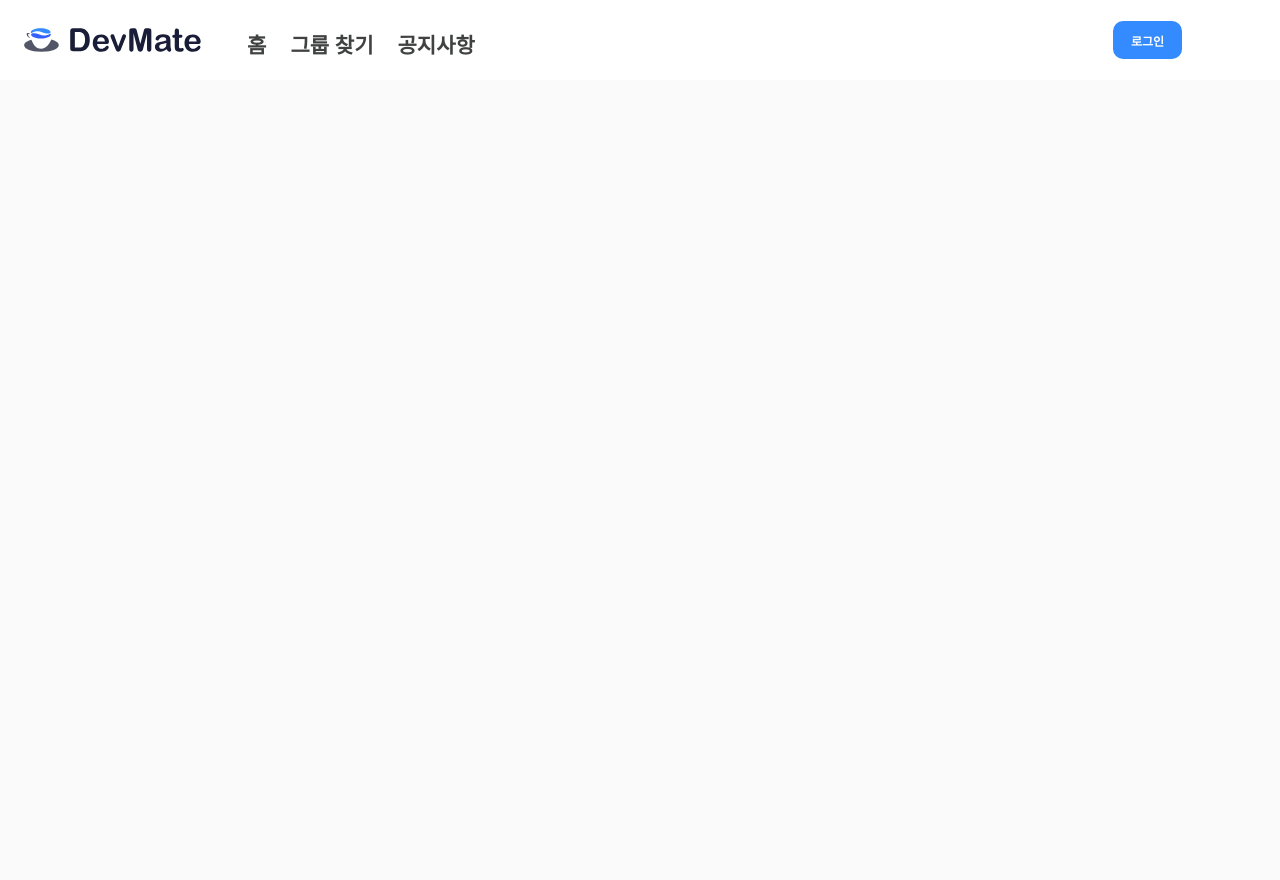
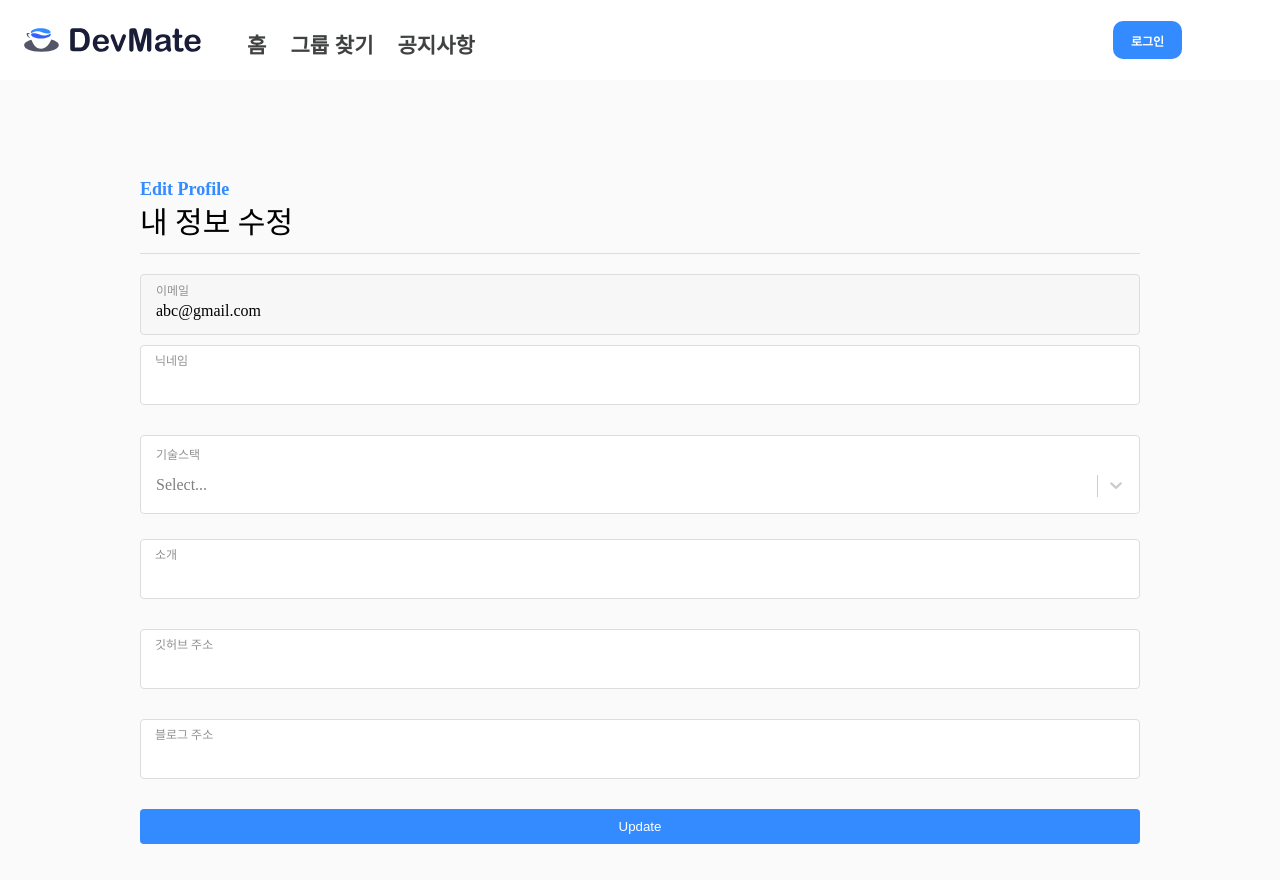
Before and after one commit to lee-sihun/DevMate, a React (Create React App) app: page /profile/edit in a window 1280 px wide. Before the commit this address had no page. Built offline with nearby package versions, Linux system fonts and the light colour scheme; a web font is replaced by a local one.

Commit message:
Feat : 내정보 수정 페이지

```diff
--- a/package.json
+++ b/package.json
@@ -18,6 +18,7 @@
     "react-redux": "^8.1.2",
     "react-router-dom": "^6.15.0",
     "react-scripts": "5.0.1",
+    "react-select": "^5.7.4",
     "styled-components": "^6.0.7",
     "typescript": "^4.9.5",
     "web-vitals": "^2.1.4"
--- a/src/App.tsx
+++ b/src/App.tsx
@@ -5,6 +5,7 @@ import Home from './pages/Home';
 import SignIn from './pages/Auth/SignIn';
 import SignUp from './pages/Auth/SignUp';
 import Profile from './pages/Profile/Profile';
+import ProfileEdit from './pages/ProfileEdit/ProfileEdit';
 import Yunha from './pages/Yunha';
 import Sihun from './pages/Sihun';
 import Header from './components/common/Header/Header';
@@ -22,6 +23,7 @@ function App() {
           <Route path="/signup" element={<SignUp />} />
           <Route path="/detail/:id" element={<Detail />} />
           <Route path="/profile" element={<Profile />} />
+          <Route path="/profile/edit" element={<ProfileEdit />} />
           <Route path="/test" element={<Test />} />
           <Route path="/yunha" element={<Yunha />} />
           <Route path="/sihun" element={<Sihun />} />
--- a/src/components/common/InputField/InputField.tsx
+++ b/src/components/common/InputField/InputField.tsx
@@ -5,10 +5,10 @@ import { FieldError } from 'react-hook-form';
 interface InputFieldProps {
   label: string;
   id: string;
+  registerOptions: any;
   type?: string;
   error?: FieldError;
-  registerOptions: any;
-  clearError: () => void;
+  clearError?: () => void;
 }
 
 const InputField = ({ label, id, type = 'text', error, registerOptions, clearError }: InputFieldProps) => {
--- /dev/null
+++ b/src/components/common/SelectField/SelectField.tsx
@@ -0,0 +1,76 @@
+import React from 'react';
+import { StylesConfig } from 'react-select';
+import CreatableSelect from 'react-select/creatable';
+import { ControllerRenderProps } from 'react-hook-form';
+import styled from 'styled-components';
+
+type OptionType = {
+  label: string;
+  value: string;
+};
+
+// interface SelectFieldProps {
+//   field: ControllerRenderProps<OptionType[], unknown>;
+// }
+
+const customStyles: StylesConfig<OptionType | string, true> = {
+  control: (provided, state) => ({
+    ...provided,
+    padding: '0 5px',
+    paddingTop:'5px',
+    borderColor: state.isFocused ? 'transparent' : 'transparent', // Border를 없앴습니다.
+    boxShadow: 'none', // Focus 시의 아웃라인을 없앴습니다.
+    border: 'none', // Border를 없앴습니다.
+    '&:hover': {
+      borderColor: 'transparent',
+    },
+  }),
+  placeholder: (provided) => ({
+    ...provided,
+    fontSize: '16px',
+  }),
+  singleValue: (provided) => ({
+    ...provided,
+    fontSize: '16px',
+  }),
+  input: (provided) => ({
+    ...provided,
+    fontSize: '16px',
+  }),
+};
+
+const Wrapper = styled.div`
+  background-color: #fff;
+  padding: 10px 0;
+  border: 1px solid #ddd;
+  border-radius: 4px;
+  margin-bottom: 15px;
+
+  span {
+    margin-bottom: 6px;
+    margin-left: 15px;
+    font-size: 12px;
+    color: #919191;
+  }
+`;
+
+const SelectField = ({ field }: any) => {
+  const { ref, ...restField } = field;
+  return (
+    <Wrapper>
+      <span>기술스택</span>
+      <CreatableSelect
+        {...restField}
+        value={field.value || []}
+        options={[
+          { value: 'javascript', label: 'JavaScript' },
+          { value: 'react', label: 'React' },
+        ]}
+        isMulti={true}
+        styles={customStyles}
+      />
+    </Wrapper>
+  );
+};
+
+export default SelectField;
--- a/src/pages/Profile/Profile.styled.tsx
+++ b/src/pages/Profile/Profile.styled.ts
@@ -8,7 +8,7 @@ export const Wrapper = styled.div`
 
 export const PageHeader = styled.header`
   border-bottom: 1px solid #ddd;
-  padding-bottom: 10px;
+  padding-bottom: 15px;
 
   strong {
     color: var(--blue-regular1);
--- /dev/null
+++ b/src/pages/ProfileEdit/ProfileEdit.styled.ts
@@ -0,0 +1,54 @@
+import styled from 'styled-components';
+
+export const Wrapper = styled.div`
+  max-width: 1000px;
+  margin: 0 auto;
+  padding: 20px;
+`;
+
+export const PageHeader = styled.header`
+  border-bottom: 1px solid #ddd;
+  padding-bottom: 15px;
+
+  strong {
+    color: var(--blue-regular1);
+    font-weight: 600;
+    font-size: 18px;
+  }
+
+  h2 {
+    font-size: 30px;
+    font-weight: 500;
+    margin-top: 10px;
+  }
+`;
+export const Form = styled.form`
+  margin-top: 20px;
+  display: flex;
+  flex-direction: column;
+  gap: 10px;
+`;
+
+export const SubmitButton = styled.button`
+  background-color: var(--blue-regular1);
+  color: #fff;
+  padding: 10px 20px;
+  border: none;
+  border-radius: 4px;
+  cursor: pointer;
+`;
+
+export const ReadOnlyField = styled.div`
+  display: flex;
+  flex-direction: column;
+  padding: 10px 10px 15px 15px;
+    border-radius: 4px;
+    border: 1px solid #ddd;
+    background-color: #f7f7f7;
+
+  span {
+    margin-bottom: 6px;
+    font-size: 12px;
+    color: #919191;
+  }
+`;
--- /dev/null
+++ b/src/pages/ProfileEdit/ProfileEdit.tsx
@@ -0,0 +1,90 @@
+import SelectField from 'components/common/SelectField/SelectField';
+import React from 'react';
+import { useForm, SubmitHandler, Controller } from 'react-hook-form';
+import InputField from '../../components/common/InputField/InputField';
+import { Wrapper, PageHeader, Form, SubmitButton, ReadOnlyField } from './ProfileEdit.styled';
+
+type OptionType = {
+  label: string;
+  value: string;
+};
+
+interface IFormInput {
+  nickName: string;
+  skills?: Array<OptionType>;
+  overview?: string;
+  github?: string;
+  blog?: string;
+}
+
+const ProfileEdit = () => {
+  const {
+    register,
+    handleSubmit,
+    control,
+    formState: { errors },
+    clearErrors,
+  } = useForm<IFormInput>({ mode: 'onBlur' });
+
+  const onSubmit: SubmitHandler<IFormInput> = (data) => {
+    console.log(data);
+  };
+
+  return (
+    <Wrapper>
+      <PageHeader>
+        <strong>Edit Profile</strong>
+        <h2>내 정보 수정</h2>
+      </PageHeader>
+      <Form onSubmit={handleSubmit(onSubmit)}>
+        <ReadOnlyField>
+          <span>이메일</span>
+          <p>abc@gmail.com</p>
+        </ReadOnlyField>
+        <InputField
+          label="닉네임"
+          id="nickName"
+          registerOptions={register('nickName', {
+            required: '닉네임을 입력해주세요',
+            pattern: {
+              value: /^.{3,}$/,
+              message: '세 글자 이상 입력해주세요.',
+            },
+          })}
+          error={errors.nickName}
+          clearError={() => clearErrors('nickName')}
+        />
+        <Controller
+          name="skills"
+          control={control}
+          defaultValue={[]} // 기본값 추가
+          render={({ field }) => <SelectField field={field} />}
+        />
+        <InputField label="소개" id="overview" registerOptions={register('overview')} />
+        <InputField
+          label="깃허브 주소"
+          id="github"
+          registerOptions={register('github', {
+            pattern: {
+              value: /^https:\/\/github\.com\/[a-zA-Z0-9_-]{4,39}$/,
+              message: '올바른 깃허브 URL을 입력해주세요.',
+            },
+          })}
+        />
+        <InputField
+          label="블로그 주소"
+          id="blog"
+          registerOptions={register('blog', {
+            pattern: {
+              value: /^https:\/\/.+$/,
+              message: '올바른 URL을 입력해주세요.',
+            },
+          })}
+        />
+        <SubmitButton type="submit">Update</SubmitButton>
+      </Form>
+    </Wrapper>
+  );
+};
+
+export default ProfileEdit;
```
Also changed, not shown: src/assets/img/image-edit.svg (added), 1 other file (tests, documents, lock files or other folders).
